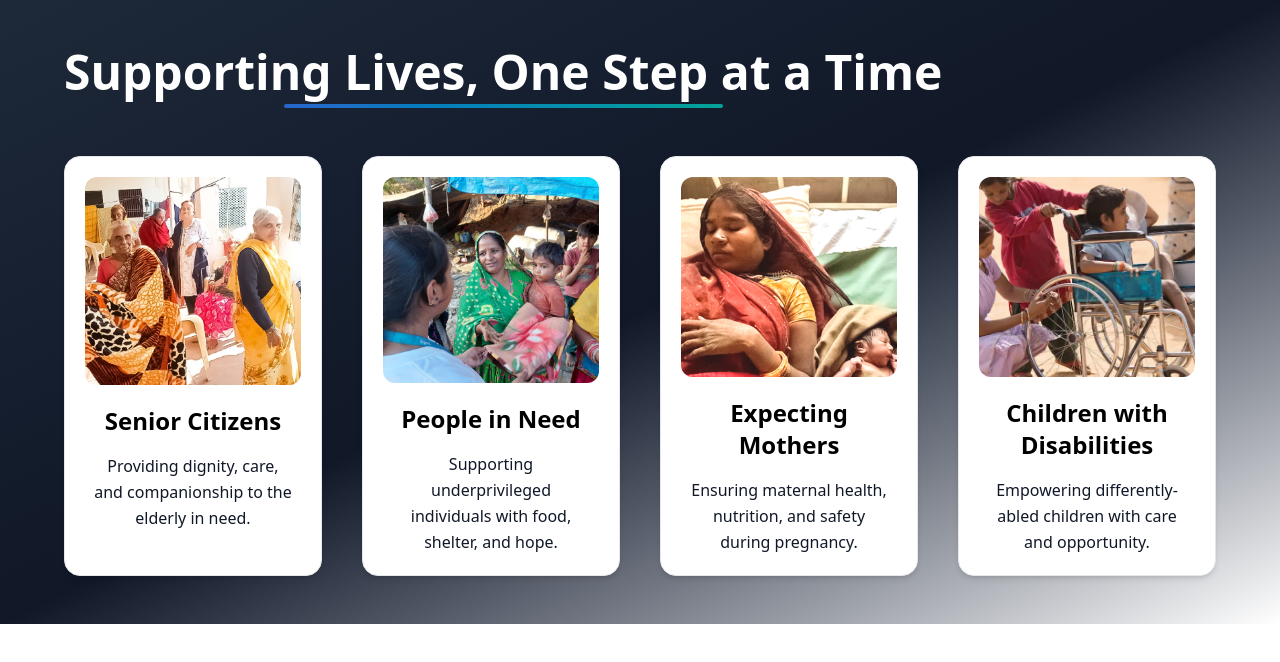
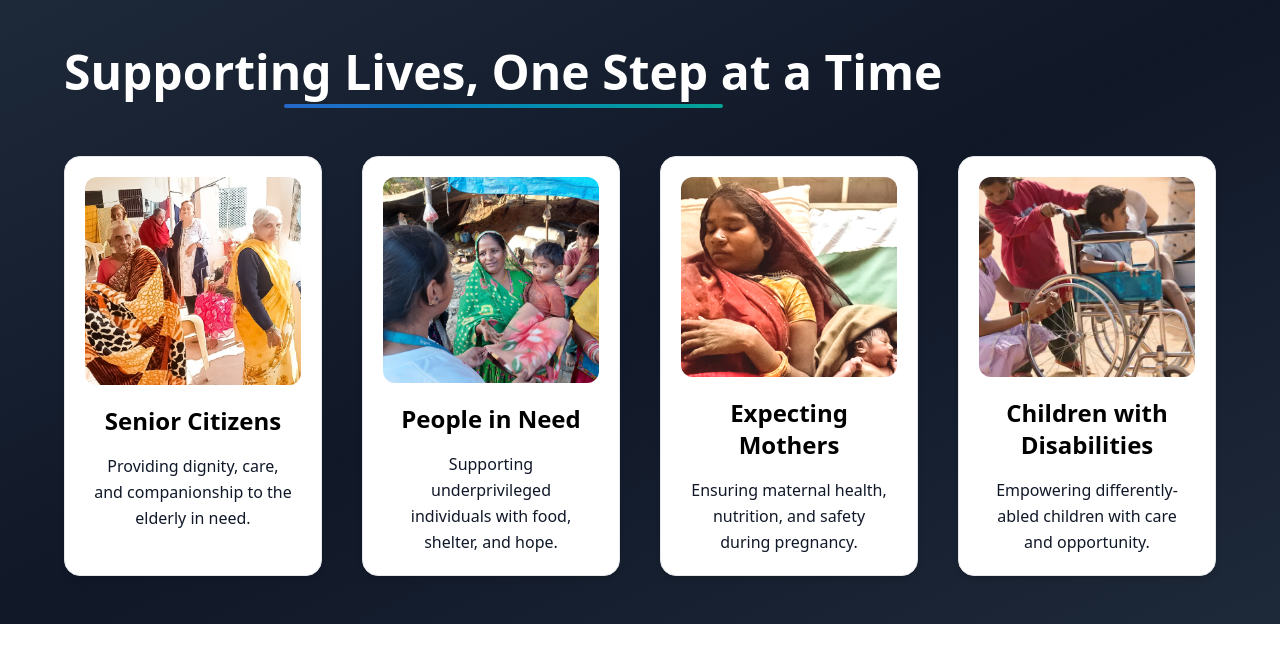
Before and after one commit to mohiturkude8237/Uddanous2, a React (Vite) app: page / in a window 1280 px wide. Shown: the top 662 px of the page. Built offline with nearby package versions, Linux system fonts and the light colour scheme.

Commit message:
Background updated

```diff
--- a/src/Categorycard.jsx
+++ b/src/Categorycard.jsx
@@ -266,7 +266,7 @@ const categories = [
 
 const Categorycard = () => {
   return (
-    <div className="px-6 md:px-16 py-12 bg-gradient-to-br from-gray-800 via-gray-900 to-white animate-fade-in">
+    <div className="px-6 md:px-16 py-12 bg-gradient-to-br from-gray-800 via-gray-900 to-gray-800 animate-fade-in">
       {/* Main Heading */}
       <h1 className="text-center text-5xl font-extrabold text-white relative inline-block mb-12">
         Supporting Lives, One Step at a Time
```
